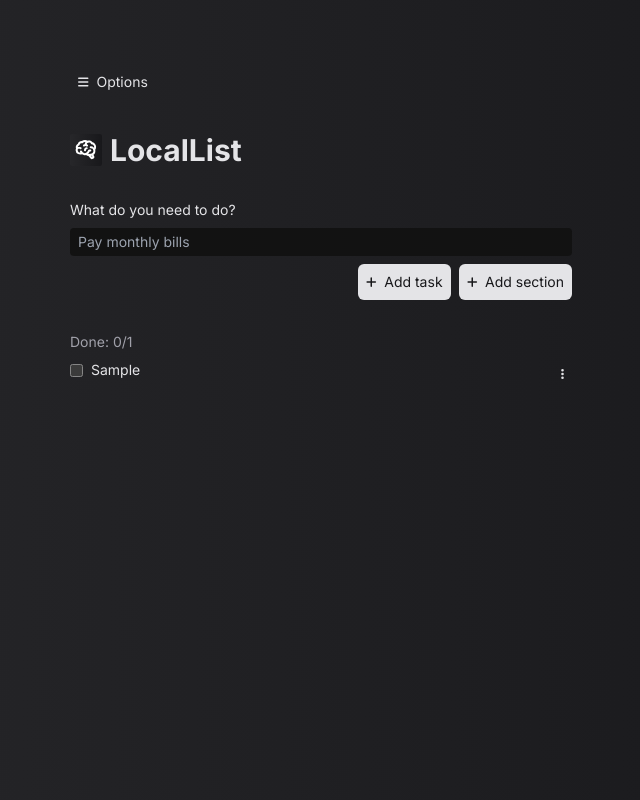
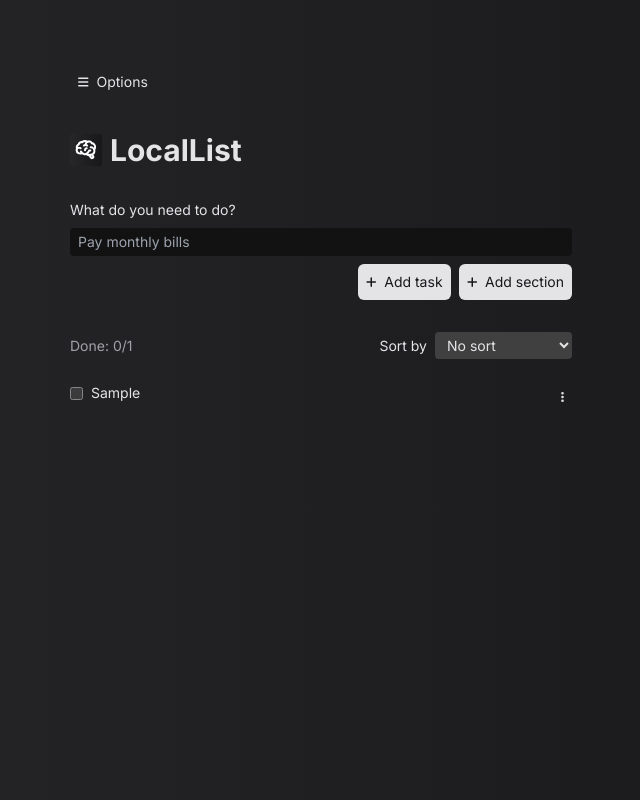
Before and after one commit to joaovictornsv/local-list, a React (Vite) app: page / in a window 1280 px wide. Both pictures are taken after typing "Sample" into the empty fields and a click on the button "Add task". Shown: the whole page, without its empty margins (319-959 px from the left). Built offline with nearby package versions, Linux system fonts and the light colour scheme.

Commit message:
adds sort by done feature

```diff
--- a/src/atomic/atoms/Select.jsx
+++ b/src/atomic/atoms/Select.jsx
@@ -2,11 +2,15 @@ import {twMerge} from "tailwind-merge";
 
 export const Select = ({
   children,
+  label,
+  labelClassName,
   className,
   ...rest
 }) => {
 
   return (
+    <label className={twMerge("flex gap-2 w-full text-sm flex-col", labelClassName)}>
+      {label && <span>{label}</span>}
       <select
         className={twMerge(
           'text-sm bg-neutral-700 px-2 py-1 rounded',
@@ -17,5 +21,6 @@ export const Select = ({
       >
         {children}
       </select>
+    </label>
   )
 }
--- a/src/atomic/organisms/SectionList.jsx
+++ b/src/atomic/organisms/SectionList.jsx
@@ -12,6 +12,10 @@ export const SectionList = ({sections}) => {
     )
   }
 
+  if (!sections.length) {
+    return null
+  }
+
   return (
     <div className="flex flex-col gap-2">
       {sections.sort(sortByPin).map((section) =>
--- a/src/atomic/organisms/TaskList.jsx
+++ b/src/atomic/organisms/TaskList.jsx
@@ -1,7 +1,27 @@
 import {ListItem} from "../molecules/ListItem.jsx";
 import {sortByPin} from "../../utils/sortByPin.js";
+import {Select} from "../atoms/Select.jsx";
+import {SortOptions, useSettingsStorage} from "../../hooks/useSettingsStorage.js";
+import {sortByDone} from "../../utils/sortByDone.js";
 
 export const TaskList = ({ tasks }) => {
+  const {changeSortType, settings} = useSettingsStorage()
+
+  const sortTasks = () => {
+    const tasksCopy = tasks.slice()
+    const {sortType = SortOptions.NONE.value} = settings
+    const {noSort, isDesc} = SortOptions[sortType]
+
+    if (!noSort) {
+      tasksCopy.sort(sortByDone({ desc: isDesc }))
+    }
+
+    return tasksCopy
+  }
+
+  const onChangeSortType = (e) => {
+    changeSortType(e.target.value)
+  }
 
   if (!tasks) {
     return (
@@ -11,16 +31,37 @@ export const TaskList = ({ tasks }) => {
     )
   }
 
+  if (!tasks.length) {
+    return null
+  }
+
   return (
-    <div className="flex flex-col gap-2">
-      {!!tasks.length && (
+    <div className="flex flex-col gap-6">
+      <div className="flex items-center gap-2 justify-between">
         <span className="text-sm text-zinc-400">
           Done: {tasks.filter(t => t.done).length}/{tasks.length}
         </span>
-      )}
-      {tasks.sort(sortByPin).map((task) =>
-        <ListItem key={task.id} item={task} />
-      )}
+
+        <Select
+          label="Sort by"
+          labelClassName="w-max flex-row items-center"
+          onChange={onChangeSortType}
+          value={settings.sortType}
+        >
+          {Object.values(SortOptions).map((sortOption) => (
+            <option key={sortOption.value} value={sortOption.value} >
+              {sortOption.label}
+            </option>
+          ))}
+        </Select>
+      </div>
+
+      <div className="flex flex-col gap-2">
+        {sortTasks()
+          .sort(sortByPin)
+          .map((task) => <ListItem key={task.id} item={task} />
+        )}
+      </div>
     </div>
   )
 }
--- a/src/hooks/useSettingsStorage.js
+++ b/src/hooks/useSettingsStorage.js
@@ -3,8 +3,27 @@ import { useEffect, useState} from "react";
 export const TASK_VALUE = 'task'
 export const SECTION_VALUE = 'section'
 
+export const SortOptions = {
+  NONE: {
+    value: 'NONE',
+    label: 'No sort',
+    noSort: true
+  },
+  DONE_ASC: {
+    value: 'DONE_ASC',
+    label: 'By done (asc)',
+  },
+  DONE_DESC: {
+    value: 'DONE_DESC',
+    label: 'By done (desc)',
+    isDesc: true
+  }
+}
+
+
 const defaultSettings = {
-  defaultItemToAdd: TASK_VALUE
+  defaultItemToAdd: TASK_VALUE,
+  sortType: SortOptions.NONE.value
 }
 
 const SETTINGS_STORAGE_KEY = 'll_settings'
@@ -44,8 +63,16 @@ export const useSettingsStorage = () => {
     })
   }
 
+  const changeSortType = (sortType) => {
+    saveSettings({
+      ...settings,
+      sortType,
+    })
+  }
+
   return {
     settings,
-    changeDefaultItemToAdd
+    changeDefaultItemToAdd,
+    changeSortType
   }
 }
--- /dev/null
+++ b/src/utils/sortByDone.js
@@ -0,0 +1,4 @@
+export const sortByDone = ({ desc }) => (itemA, itemB) => {
+  const result = (itemA.done === itemB.done) ? 0 : itemA.done ? -1 : 1
+  return desc ? -result : result;
+}
```
Lines whose indentation alone changed are shown as unchanged.
